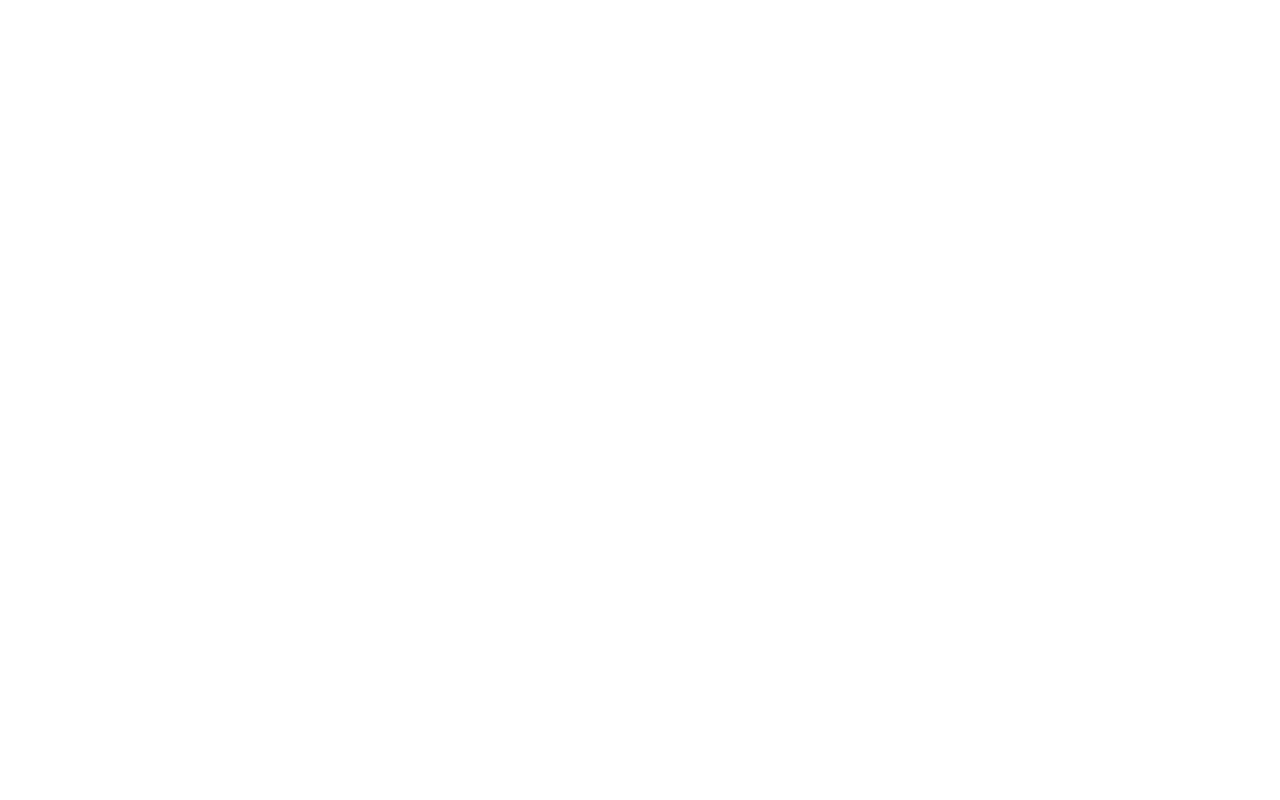
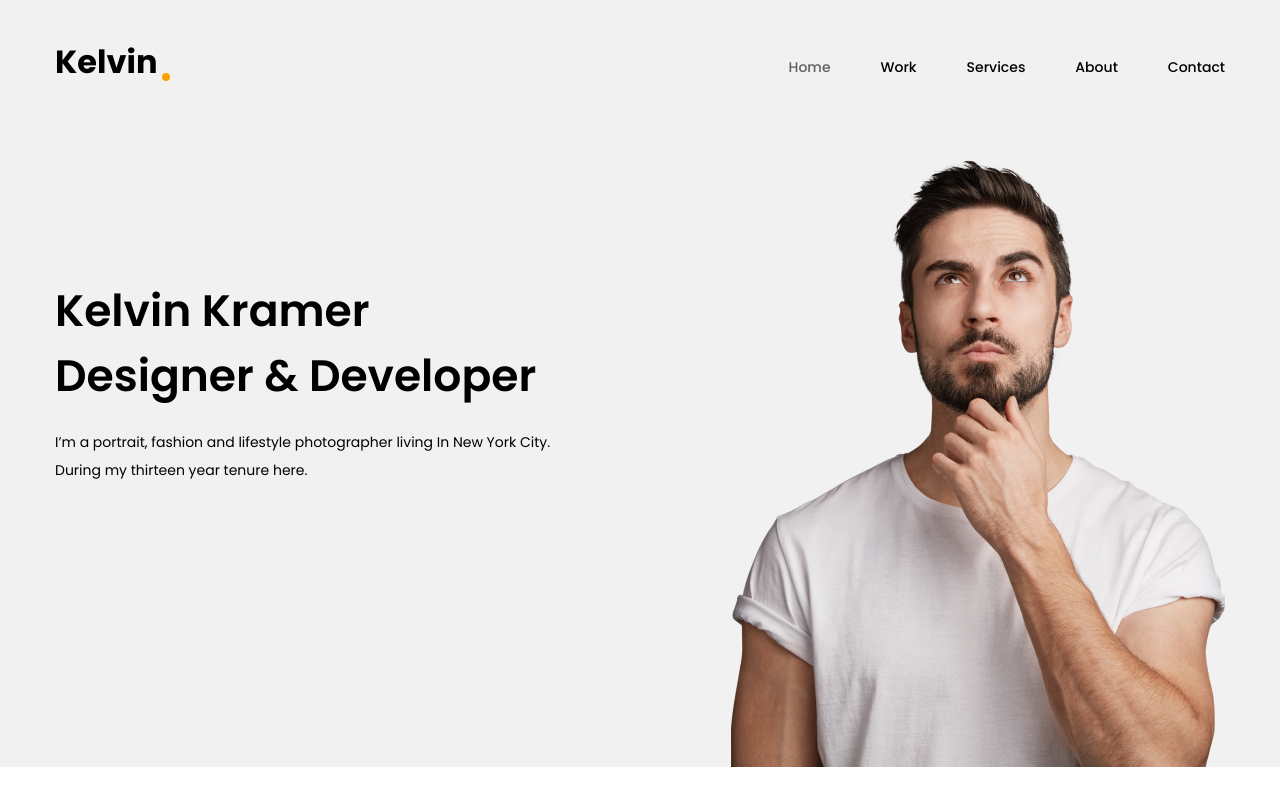
Before and after one commit to shdwfront/Freelancer-portfolio, a plain HTML site: page index.html in a window 1280 px wide. Drawn offline with Linux system fonts and the light colour scheme.

Commit message:
Add header

```diff
--- /dev/null
+++ b/css/media.css
@@ -0,0 +1 @@
+@import "reset.css"
--- a/css/reset.css
+++ b/css/reset.css
@@ -0,0 +1,90 @@
+* {
+	padding: 0px;
+	margin: 0px;
+	border: none;
+}
+
+*,
+*::before,
+*::after {
+	box-sizing: border-box;
+}
+
+:focus,
+:active {
+	/*outline: none;*/
+}
+
+a:focus,
+a:active {
+	/* outline: none;*/
+}
+a, a:link, a:visited  {
+    /* color: inherit; */
+    text-decoration: none;
+    /* display: inline-block; */
+}
+
+a:hover  {
+    /* color: inherit; */
+    text-decoration: none;
+}
+
+aside, nav, footer, header, section, main {
+	display: block;
+}
+
+h1, h2, h3, h4, h5, h6, p {
+    font-size: inherit;
+	font-weight: inherit;
+}
+
+ul, ul li {
+	list-style: none;
+}
+
+img {
+	vertical-align: top;
+}
+
+img, svg {
+	max-width: 100%;
+	height: auto;
+}
+
+input, textarea, button, select {
+	font-family: inherit;
+    font-size: inherit;
+    color: inherit;
+    background-color: transparent;
+}
+
+input::-ms-clear {
+	display: none;
+}
+
+button, input[type="submit"] {
+    display: inline-block;
+    box-shadow: none;
+    background-color: transparent;
+    background: none;
+    cursor: pointer;
+}
+
+input:focus, input:active,
+button:focus, button:active {
+    outline: none;
+}
+
+button::-moz-focus-inner {
+	padding: 0;
+	border: 0;
+}
+
+label {
+	cursor: pointer;
+}
+
+legend {
+	display: block;
+}
--- a/css/style.css
+++ b/css/style.css
@@ -0,0 +1,85 @@
+@import "reset.css";
+@import url('https://fonts.googleapis.com/css2?family=Poppins:wght@400;500;600;700&display=swap');
+
+body{
+	font-family: 'Poppins', sans-serif;
+	color: #000000;
+}
+
+.container{
+	max-width: 1230px;
+	padding: 0 30px;
+	margin: 0 auto;
+}
+/* Header */
+
+.header{
+	background-color:#F1F1F1;
+	padding-top: 46px;
+}
+
+.header-nav{
+	display: flex;
+	justify-content: space-between;
+	align-items: flex-end;
+}
+
+.logo{
+	font-weight: 700;
+	font-size: 32px;
+	line-height: 32px;
+	color: #000;
+	position: relative;
+}
+.logo::after{
+	content: "";
+	display: block;
+	background-color: #FDA300;
+	width: 8px;
+	height: 8px;
+	border-radius: 100%;
+	position: absolute;
+	right: -12px;
+	bottom: -3px;
+}
+
+.nav-list{
+	display: flex;
+	column-gap: 50px;
+	font-weight: 500;
+	font-size: 14px;
+	line-height: 21px;
+}
+
+.nav-link.active{
+	color: #606060;
+}
+
+.nav-link{
+	color: #000;
+}
+
+.header-content{
+	display: flex;
+	justify-content: space-between;
+	column-gap: 30px;
+	padding-top: 76px;
+}
+
+.name{
+	font-weight: 600;
+	font-size: 44px;
+	margin-bottom: 20px;
+	/* line-height: 66px; */
+}
+
+.description{
+font-weight: 400;
+font-size: 14px;
+line-height: 28px;
+max-width: 500px;
+}
+
+.header-text{
+	margin-top: 124px;
+}
--- a/index.html
+++ b/index.html
@@ -1,12 +1,50 @@
 <!DOCTYPE html>
 <html lang="en">
-<head>
-	<meta charset="UTF-8">
-	<meta http-equiv="X-UA-Compatible" content="IE=edge">
-	<meta name="viewport" content="width=device-width, initial-scale=1.0">
-	<title>Freelancer Portfolio</title>
-</head>
-<body>
-
-</body>
+  <head>
+    <meta charset="UTF-8" />
+    <meta http-equiv="X-UA-Compatible" content="IE=edge" />
+    <meta name="viewport" content="width=device-width, initial-scale=1.0" />
+    <title>Freelancer Portfolio</title>
+    <link rel="stylesheet" href="css/style.css" />
+    <link rel="stylesheet" href="css/media.css" />
+  </head>
+  <body>
+    <header class="header">
+      <div class="container">
+        <div class="header-nav">
+          <a href="#!" class="logo">Kelvin</a>
+          <nav class="nav">
+            <ul class="nav-list">
+              <li class="nav-item">
+                <a href="#!" class="nav-link active">Home</a>
+              </li>
+              <li class="nav-item"><a href="#!" class="nav-link">Work</a></li>
+              <li class="nav-item">
+                <a href="#!" class="nav-link">Services</a>
+              </li>
+              <li class="nav-item"><a href="#!" class="nav-link">About</a></li>
+              <li class="nav-item">
+                <a href="#!" class="nav-link">Contact</a>
+              </li>
+            </ul>
+          </nav>
+        </div>
+        <div class="header-content">
+          <div class="header-text">
+            <h1 class="name">
+              Kelvin Kramer <br />
+              Designer & Developer
+            </h1>
+            <p class="description">
+              I’m a portrait, fashion and lifestyle photographer living In New
+              York City. During my thirteen year tenure here.
+            </p>
+          </div>
+          <div class="header-img">
+            <img src="img/Header/hero.png" alt="person" class="person" />
+          </div>
+        </div>
+      </div>
+    </header>
+  </body>
 </html>
```
Also changed, not shown: img/Header/hero.png (added), img/icons/NAV CLOSE.svg (added), img/icons/NAV.svg (added), img/portfolio/01.jpg (added), img/portfolio/02.jpg (added), img/portfolio/03.jpg (added), img/services/01.svg (added), img/services/02.svg (added), img/services/03.svg (added), img/socials/Behance.svg (added), img/socials/Dribble.svg (added), img/socials/Instargam.svg (added), img/socials/LinkedIn.svg (added).
